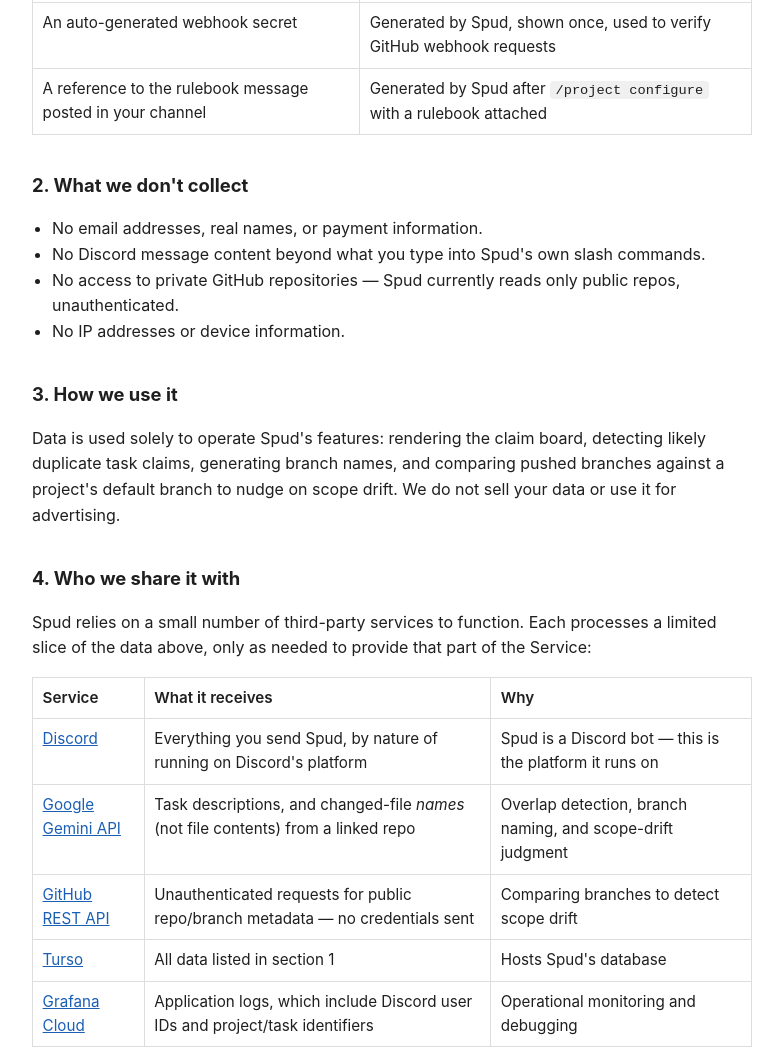
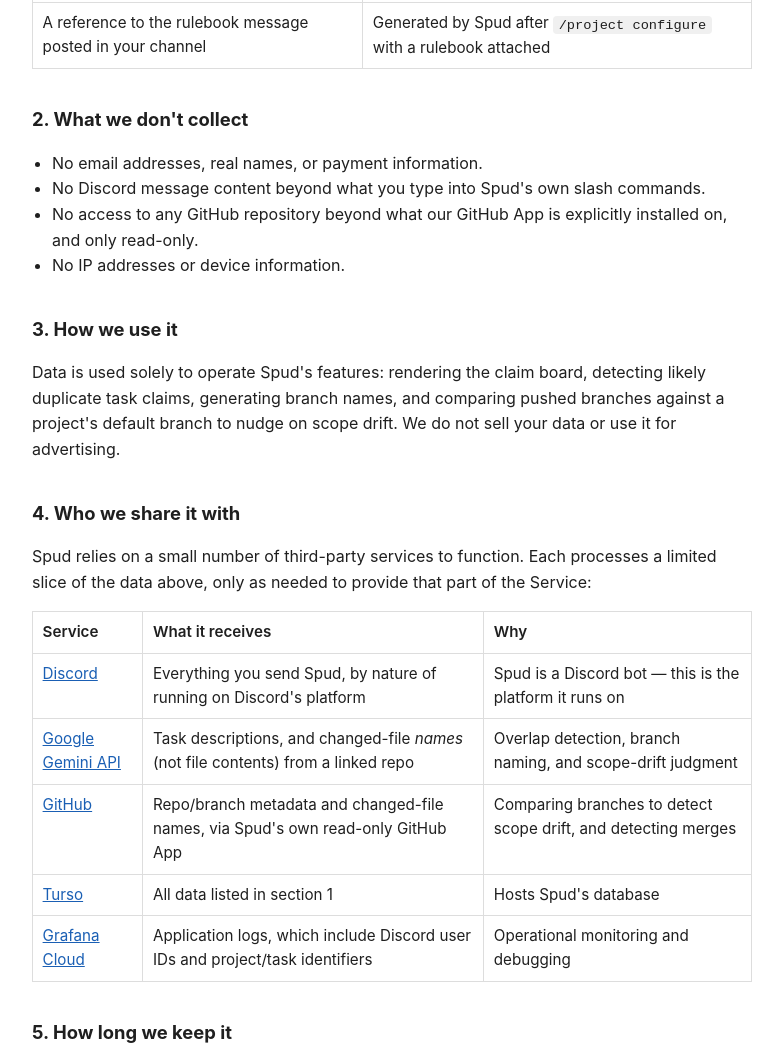
Before and after one commit to PratikDev/spud, a website: page legal/privacy.html in a window 1280 px wide. Shown: the part 609-1659 px from the top of the page, without its empty margins (248-1031 px from the left). Drawn offline with Linux system fonts and the light colour scheme.

Commit message:
Fix stale webhook_secret references in legal pages

```diff
--- a/legal/privacy.html
+++ b/legal/privacy.html
@@ -49,7 +49,6 @@
   <tr><td>Discord channel ID and server (guild) ID</td><td>Automatically, from the channel a project is started in</td></tr>
   <tr><td>Project title, linked GitHub repository name, default branch</td><td>Typed or selected by whoever runs <code>/project start</code></td></tr>
   <tr><td>Task descriptions, branch names, task status, timestamps</td><td>Typed by whoever runs <code>/claim</code>, generated by Spud for branch names</td></tr>
-  <tr><td>An auto-generated webhook secret</td><td>Generated by Spud, shown once, used to verify GitHub webhook requests</td></tr>
   <tr><td>A reference to the rulebook message posted in your channel</td><td>Generated by Spud after <code>/project configure</code> with a rulebook attached</td></tr>
 </table>
 
@@ -57,7 +56,7 @@
 <ul>
   <li>No email addresses, real names, or payment information.</li>
   <li>No Discord message content beyond what you type into Spud's own slash commands.</li>
-  <li>No access to private GitHub repositories — Spud currently reads only public repos, unauthenticated.</li>
+  <li>No access to any GitHub repository beyond what our GitHub App is explicitly installed on, and only read-only.</li>
   <li>No IP addresses or device information.</li>
 </ul>
 
@@ -86,9 +85,9 @@
     <td>Overlap detection, branch naming, and scope-drift judgment</td>
   </tr>
   <tr>
-    <td><a href="https://docs.github.com/site-policy/privacy-policies/github-general-privacy-statement" target="_blank" rel="noopener">GitHub REST API</a></td>
-    <td>Unauthenticated requests for public repo/branch metadata — no credentials sent</td>
-    <td>Comparing branches to detect scope drift</td>
+    <td><a href="https://docs.github.com/site-policy/privacy-policies/github-general-privacy-statement" target="_blank" rel="noopener">GitHub</a></td>
+    <td>Repo/branch metadata and changed-file names, via Spud's own read-only GitHub App</td>
+    <td>Comparing branches to detect scope drift, and detecting merges</td>
   </tr>
   <tr>
     <td><a href="https://turso.tech/privacy" target="_blank" rel="noopener">Turso</a></td>
```
Also changed, not shown: legal/terms.html (+2 -5 lines).
